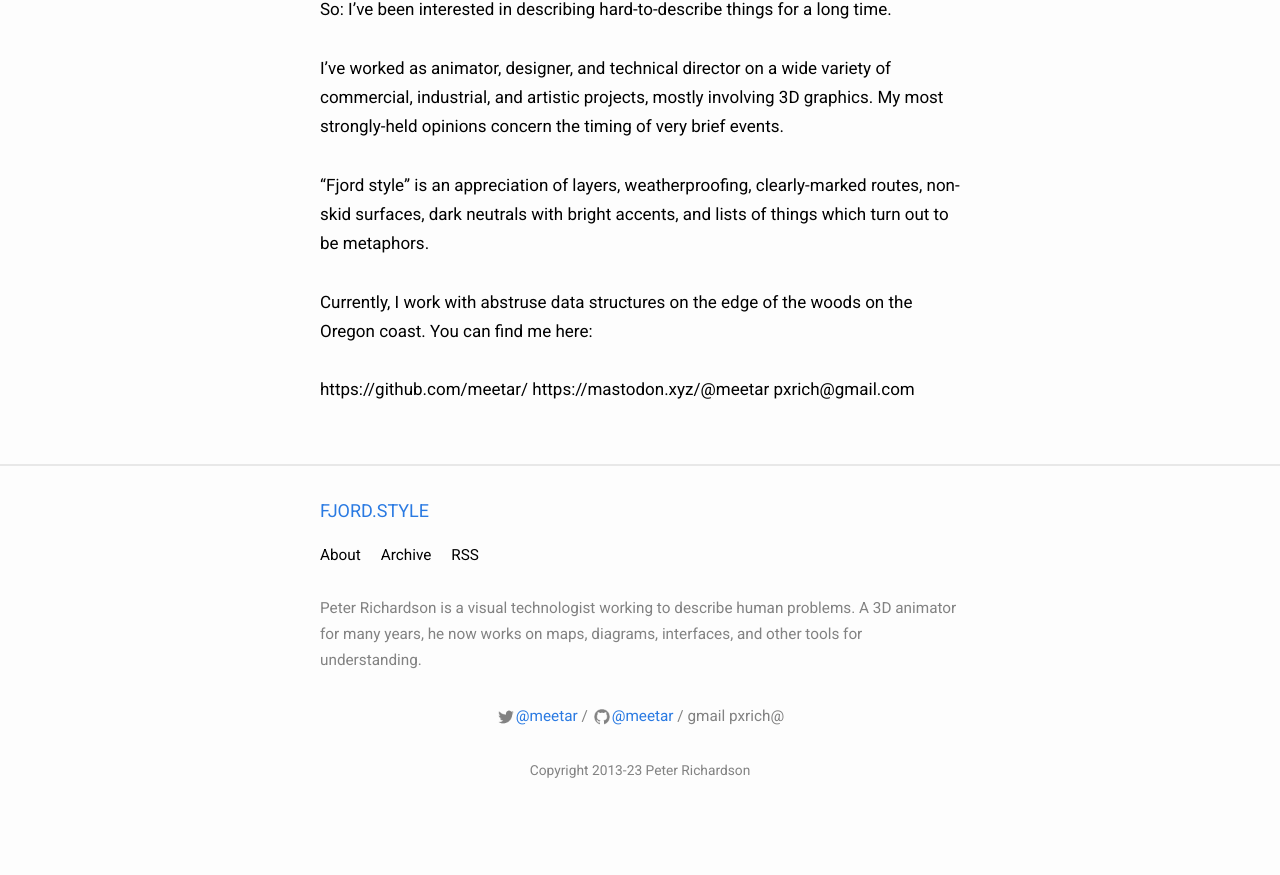
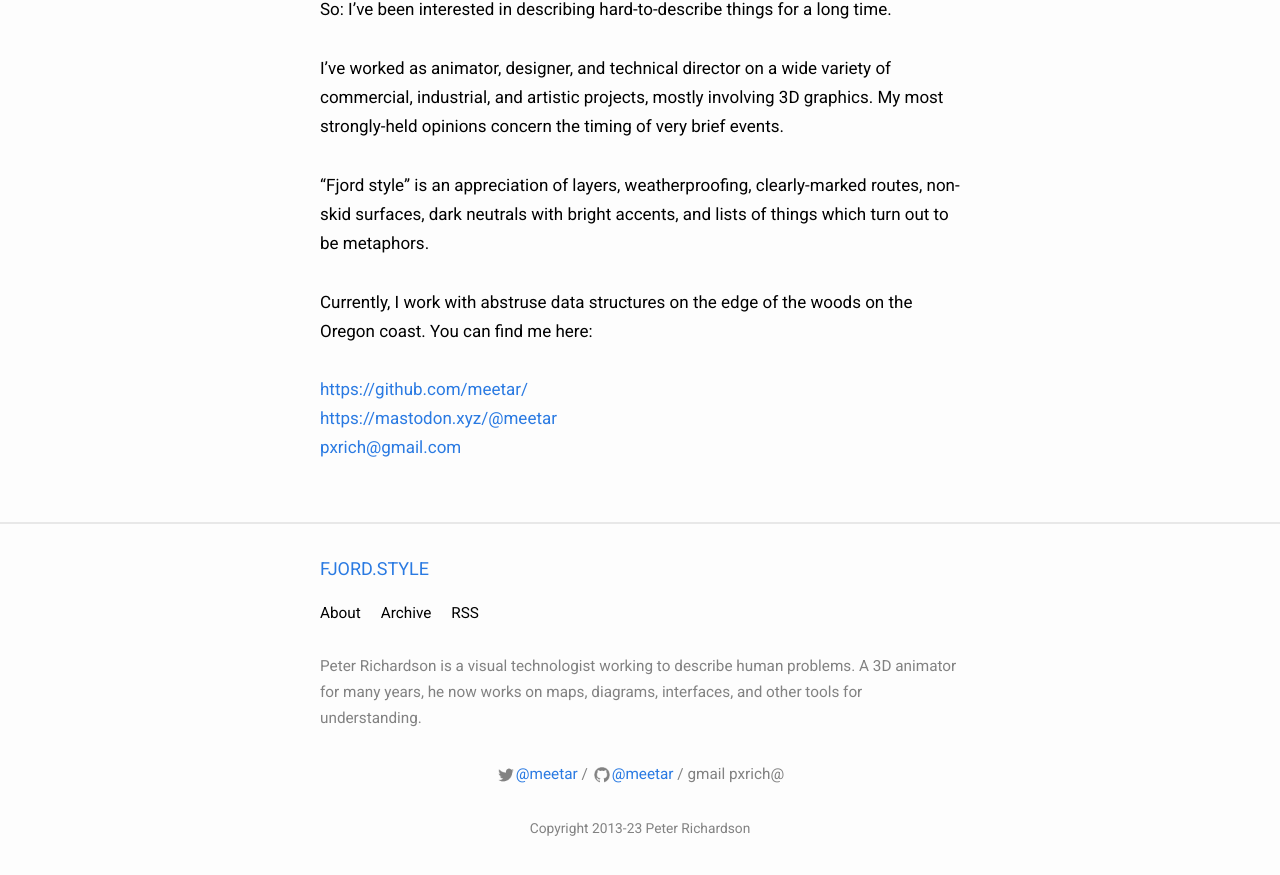
Before and after one commit to meetar/fjord.style, a Jekyll site: the page built from about.md, in a window 1280 px wide and 900 px high, scrolled down 1058 px. Shown: the top 875 px of the window. Built offline with Jekyll 4.4.1, drawn with Linux system fonts in a browser that asks for light colours; before the commit the page ends 1900 px from its top, so only the background shows below that.

Commit message:
format links

```diff
--- a/about.md
+++ b/about.md
@@ -19,9 +19,9 @@ I've worked as animator, designer, and technical director on a wide variety of c
 
 Currently, I work with abstruse data structures on the edge of the woods on the Oregon coast. You can find me here:
 
-https://github.com/meetar/
-https://mastodon.xyz/@meetar
-pxrich@gmail.com
+<a href="https://github.com/meetar/">https://github.com/meetar/</a><br>
+<a href="https://mastodon.xyz/@meetar">https://mastodon.xyz/@meetar</a><br>
+<a target="_top" href="mailto:pxrich@gmail.com">pxrich@gmail.com</a>
 
 <script>
 	let iframe;
```
